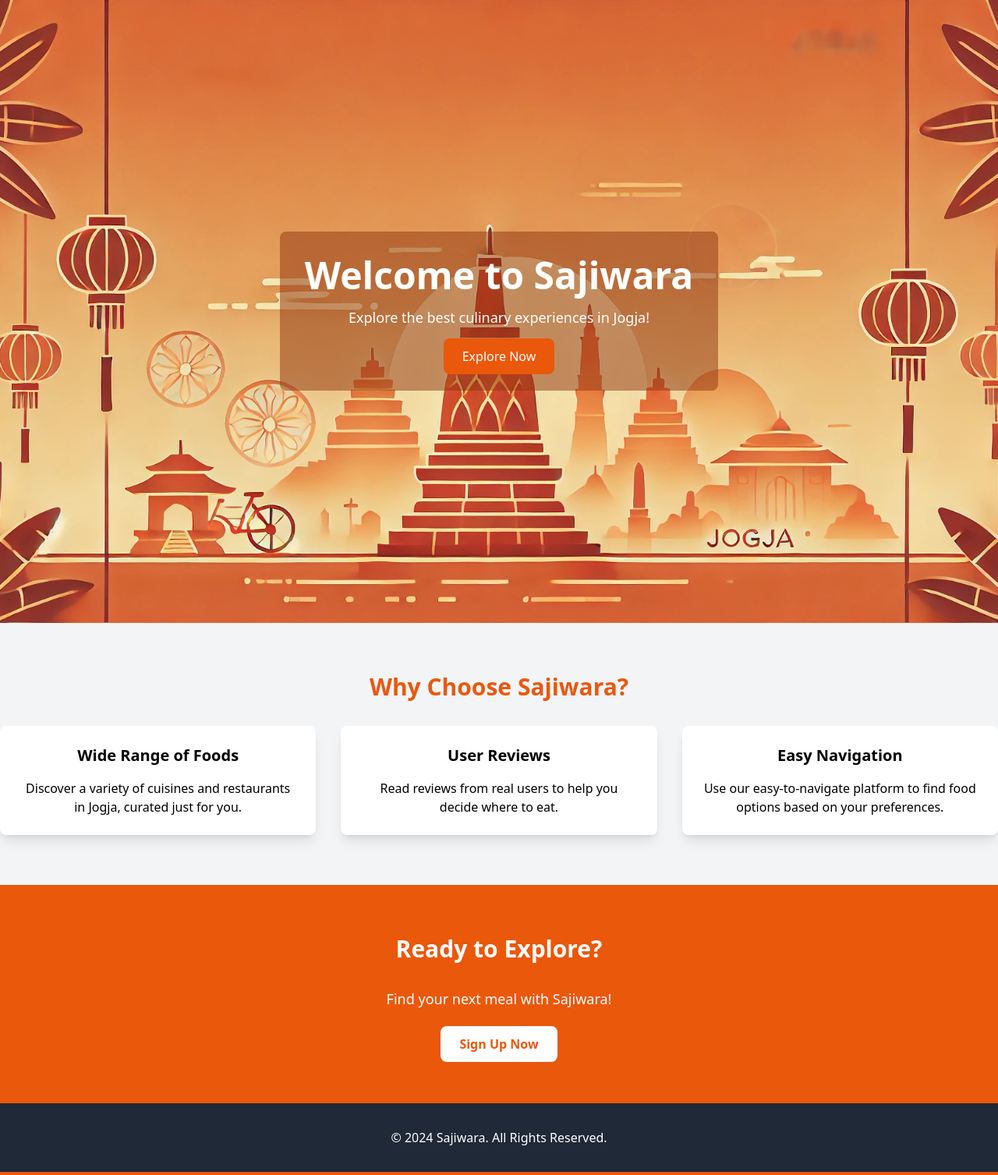
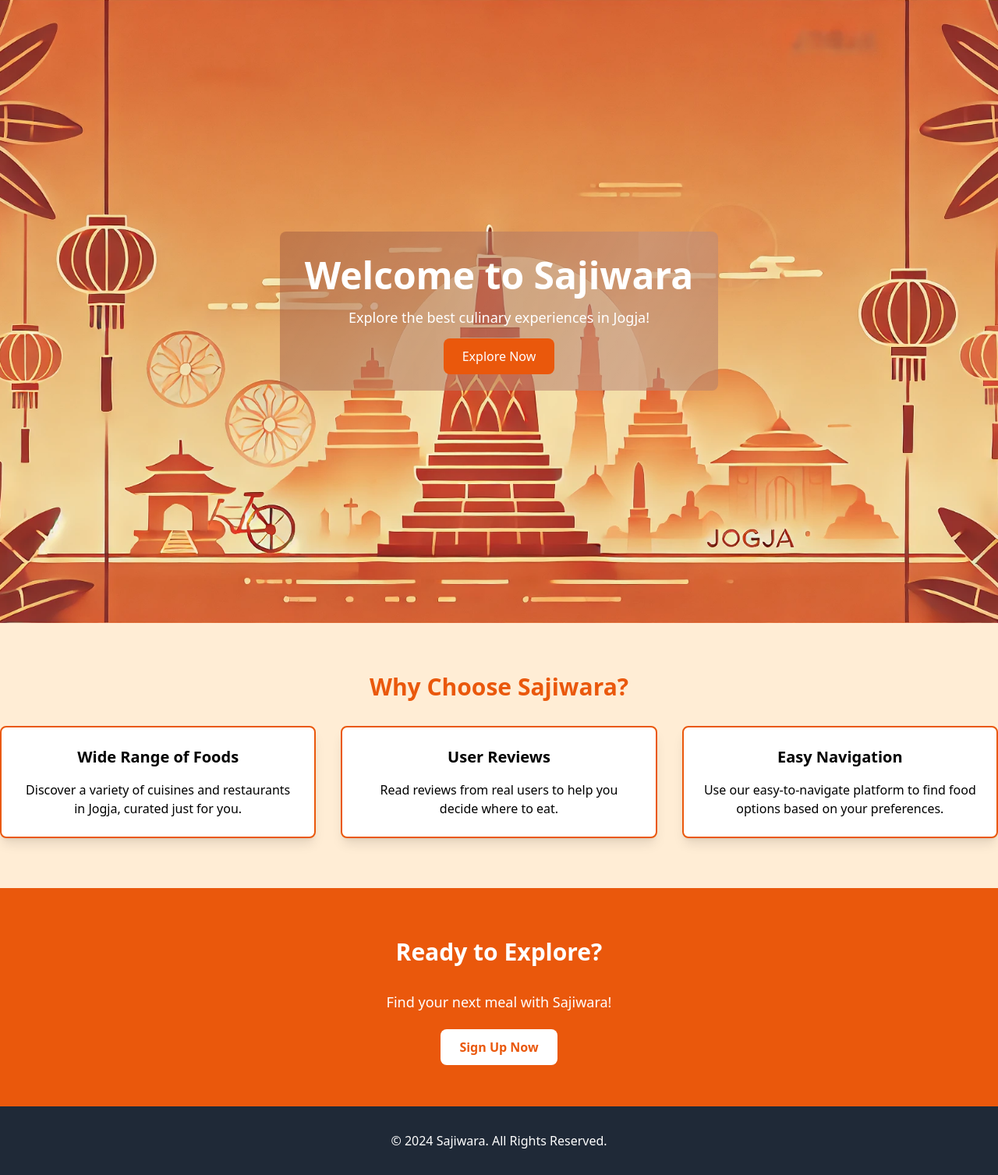
Before and after one commit to Sajiwara/sajiwara-web, a Django app: page / in a window 1280 px wide. Shown: the part 70-1577 px from the top of the page at 78% size. Run offline with Django 5.2, Linux system fonts and the light colour scheme; some libraries are stand-ins or nearby versions.

Commit message:
rapihin landing page

```diff
--- a/landingpage/templates/landingpage.html
+++ b/landingpage/templates/landingpage.html
@@ -8,7 +8,7 @@
     <section class="bg-cover bg-center h-screen" style="background-image: url('{% static 'image/bgsajiwarajogja3.png' %}');">
         <div class="container mx-auto flex flex-col justify-center items-center h-full">
             <div class="flex items-center justify-center h-screen">
-                <div class="relative bg-[#903711] bg-opacity-50 p-8 rounded-lg text-center">
+                <div class="relative bg-[#903711] bg-opacity-50 p-8 rounded-lg text-center animate-shine">
                   <h1 class="text-5xl font-bold text-white mb-4">Welcome to Sajiwara</h1>
                   <p class="text-lg text-white mb-6">Explore the best culinary experiences in Jogja!</p>
                   <a href="{% url 'tipemakanan:makanan_list' %}" class="bg-orange-600 text-white py-3 px-6 rounded-lg hover:bg-orange-700">
@@ -20,19 +20,19 @@
     </section>
 
     <!-- Features Section -->
-    <section class="py-16 bg-gray-100">
+    <section class="py-16 bg-orange-100 ">
         <div class="container mx-auto text-center">
             <h2 class="text-3xl font-bold text-orange-600 mb-8">Why Choose Sajiwara?</h2>
             <div class="grid grid-cols-1 md:grid-cols-3 gap-8">
-                <div class="bg-white p-6 shadow-lg rounded-lg">
+                <div class="bg-white p-6 shadow-lg rounded-lg  border-2 border-orange-600">
                     <h3 class="text-xl font-semibold mb-4">Wide Range of Foods</h3>
                     <p>Discover a variety of cuisines and restaurants in Jogja, curated just for you.</p>
                 </div>
-                <div class="bg-white p-6 shadow-lg rounded-lg">
+                <div class="bg-white p-6 shadow-lg rounded-lg  border-2 border-orange-600">
                     <h3 class="text-xl font-semibold mb-4">User Reviews</h3>
                     <p>Read reviews from real users to help you decide where to eat.</p>
                 </div>
-                <div class="bg-white p-6 shadow-lg rounded-lg">
+                <div class="bg-white p-6 shadow-lg rounded-lg  border-2 border-orange-600">
                     <h3 class="text-xl font-semibold mb-4">Easy Navigation</h3>
                     <p>Use our easy-to-navigate platform to find food options based on your preferences.</p>
                 </div>
@@ -41,6 +41,50 @@
     </section>
 
     <!-- Call to Action Section -->
+    {% if user.is_authenticated %}
+        <section class="py-16 bg-orange-100 ">
+            <div class="container mx-auto text-center">
+                <h2 class="text-3xl font-bold text-orange-600 mt-7 mb-8">Explore Sajiwara Features</h2>
+                <div class="flex flex-wrap justify-between">
+                    <!-- Card 1 -->
+                    <div class="max-w-sm rounded overflow-hidden mt-3 mb-7 shadow-lg bg-white border-2 border-orange-600 flex-grow mx-4">
+                        <img class="w-full" src="https://via.placeholder.com/300x150" alt="Search Food">
+                        <div class="px-6 py-4">
+                            <h3 class="text-xl font-semibold mb-4">Search</h3>
+                            <p>Explore Jogja's Restaurant and food only one click</p>
+                        </div>
+                        <div class="px-6 pt-4 pb-2">
+                            <a href="" class="bg-orange-600 text-white py-2 px-4 rounded hover:bg-orange-700">Try Search</a>
+                        </div>
+                    </div>
+
+                    <!-- Card 2 -->
+                    <div class="max-w-sm rounded overflow-hidden shadow-lg mt-7 mb-7 bg-white border-2 border-orange-600 flex-grow mx-4">
+                        <img class="w-full" src="https://via.placeholder.com/300x150" alt="Explore Food">
+                        <div class="px-6 py-4">
+                            <h3 class="text-xl font-semibold mb-4">Explore Food</h3>
+                            <p>Explore a lot of Jogja's Restaurant food by country preference</p>
+                        </div>
+                        <div class="px-6 pt-4 pb-2">
+                            <a href="{% url 'tipemakanan:makanan_list' %}" class="bg-orange-600 text-white py-2 px-4 rounded hover:bg-orange-700">Try Explore Food</a>
+                        </div>
+                    </div>
+
+                    <!-- Card 3 -->
+                    <div class="max-w-sm rounded overflow-hidden mt-7 mb-7 shadow-lg bg-white border-2 border-orange-600 flex-grow mx-4">
+                        <img class="w-full" src="https://via.placeholder.com/300x150" alt="Add Restaurant Wishlist">
+                        <div class="px-6 py-4">
+                            <h3 class="text-xl font-semibold mb-4">Add Restaurant Wishlist</h3>
+                            <p>Add your Jogja's Restaurant bucket list and tick them off when you visit.</p>
+                        </div>
+                        <div class="px-6 pt-4 pb-2">
+                            <a href="{% url 'wishlistresto:show_wishlistresto' %}" class="bg-orange-600 text-white py-2 px-4 rounded hover:bg-orange-700">Try Add Resto Wishlist</a>
+                        </div>
+                    </div>
+                </div>
+            </div>
+        </section>
+    {% else %}
         <section class="bg-orange-600 py-16">
             <div class="container mx-auto text-center">
                 <h2 class="text-3xl font-bold text-white mb-8">Ready to Explore?</h2>
@@ -50,11 +94,13 @@
                 </a>
             </div>
         </section>
+    {% endif %}
 
     <!-- Footer -->
-    <footer class="bg-gray-800 py-8 text-white">
+    {% comment %} <footer class="bg-gray-800 py-8 text-white">
         <div class="container mx-auto text-center">
             <p>&copy; 2024 Sajiwara. All Rights Reserved.</p>
         </div>
-    </footer>
+    </footer> {% endcomment %}
+    {% include 'footer.html'%}
 {%endblock content%}
--- a/templates/base.html
+++ b/templates/base.html
@@ -6,9 +6,11 @@
     <meta name="viewport" content="width=device-width, initial-scale=1.0" />
     {% block meta %} {% endblock meta %}
     <script src="https://cdn.tailwindcss.com"></script>
+    <link href="https://cdn.jsdelivr.net/npm/swiper@9/swiper-bundle.min.css" rel="stylesheet">
     <link rel="stylesheet" href="{% static 'css/global.css' %}"/>
   </head>
   <body>
     {% block content %} {% endblock content %}
+    <script src="https://cdn.jsdelivr.net/npm/swiper@9/swiper-bundle.min.js"></script>
   </body>
 </html>
```
Lines whose indentation alone changed are shown as unchanged.
